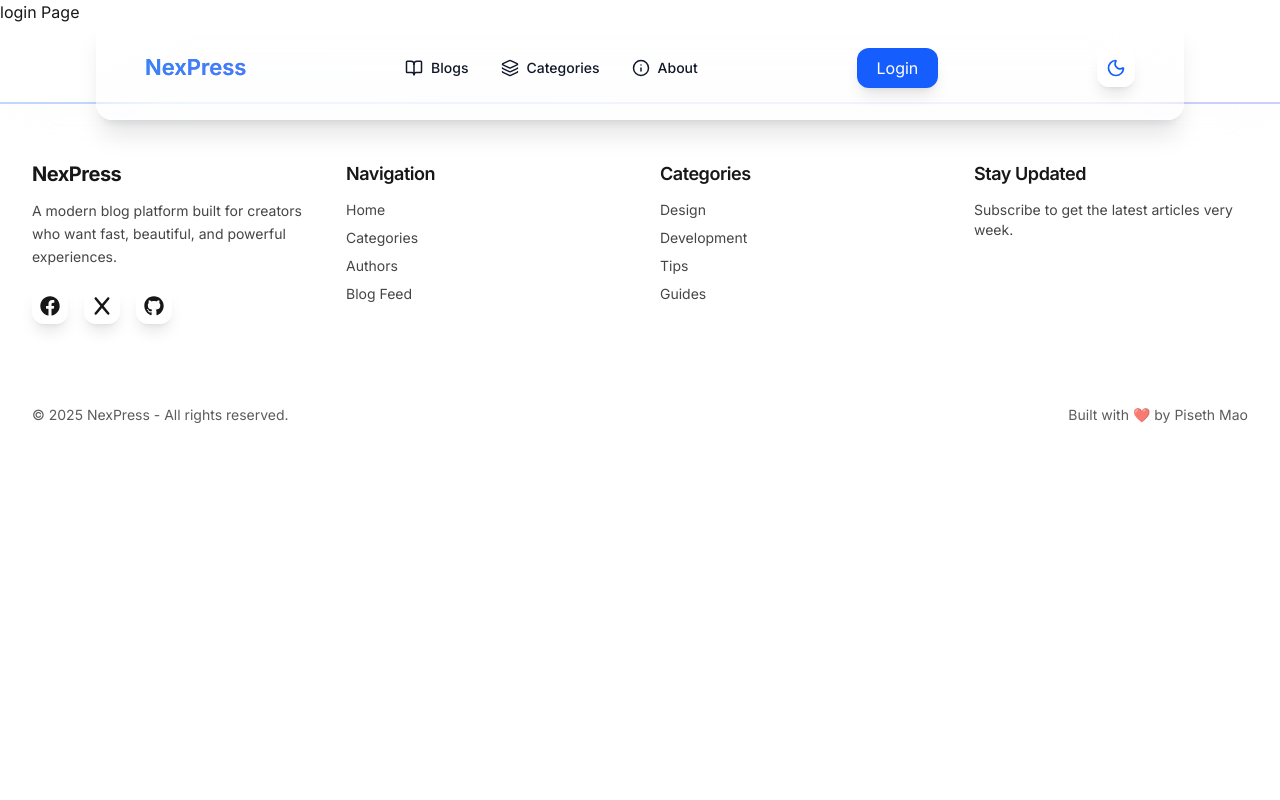
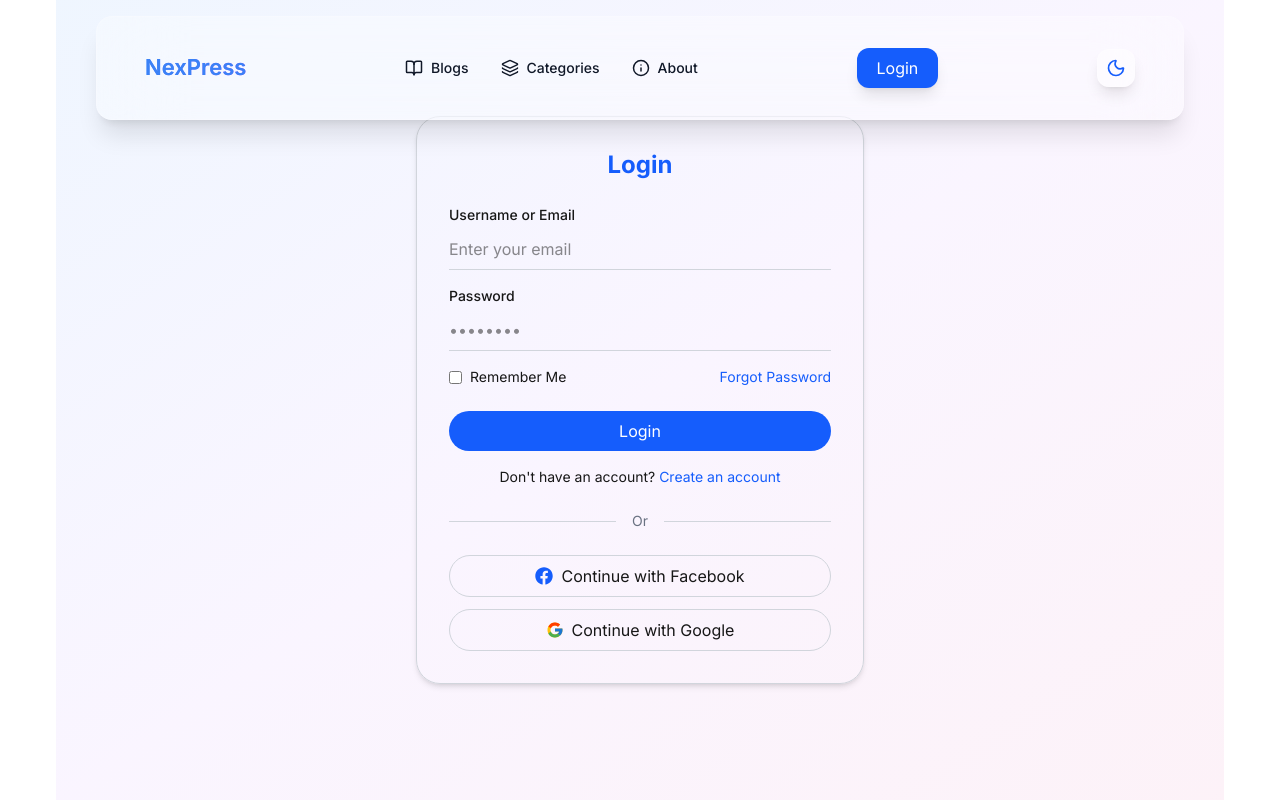
Before and after one commit to PisethMao/NexPress, a Next.js app: page /login in a window 1280 px wide. Shown: the top 800 px of the page. Built offline with nearby package versions, Linux system fonts and the light colour scheme; what next would draw is missing.

Commit message:
deploy project

```diff
--- a/src/app/(auth)/login/page.tsx
+++ b/src/app/(auth)/login/page.tsx
@@ -1,7 +1,11 @@
+import Login from "@/components/login/Login";
+import FooterSection from "@/components/FooterSection";
+
 export default function page() {
   return (
-    <main>
-      <div>login Page</div>
-    </main>
-  );
+    <div className="px-4 md:px-8 lg:px-14">
+      <Login/>
+      <FooterSection />
+    </div>
+  )
 }
--- a/src/app/(auth)/register/page.tsx
+++ b/src/app/(auth)/register/page.tsx
@@ -1,7 +1,11 @@
+import SignUp from "@/components/signup/SignUp";
+import FooterSection from "@/components/FooterSection";
+
 export default function page() {
   return (
-    <main>
-      <div>Register Page</div>
-    </main>
-  );
+    <div className="px-4 md:px-8 lg:px-14">
+      <SignUp/>
+      <FooterSection />
+    </div>
+  )
 }
--- a/src/app/login/page.tsx
+++ /dev/null
@@ -1,11 +0,0 @@
-import Login from "@/components/login/Login";
-import FooterSection from "@/components/FooterSection";
-
-export default function page() {
-  return (
-    <div className="px-4 md:px-8 lg:px-14">
-      <Login/>
-      <FooterSection />
-    </div>
-  )
-}
--- a/src/app/signup/page.tsx
+++ /dev/null
@@ -1,11 +0,0 @@
-import SignUp from "@/components/signup/SignUp";
-import FooterSection from "@/components/FooterSection";
-
-export default function page() {
-  return (
-    <div className="px-4 md:px-8 lg:px-14">
-      <SignUp/>
-      <FooterSection />
-    </div>
-  )
-}
--- a/src/components/login/Login.tsx
+++ b/src/components/login/Login.tsx
@@ -28,7 +28,7 @@
               <button type="submit" className="w-full bg-blue-600 hover:bg-blue-700 text-white  py-2 rounded-full cursor-pointer">Login</button>
               <p className="text-sm text-center mt-4">
                 Don't have an account?
-                <a href="/signup" className="text-blue-600 hover:underline"> Create an account</a>
+                <a href="/register" className="text-blue-600 hover:underline"> Create an account</a>
               </p>
             </form>
 
```
